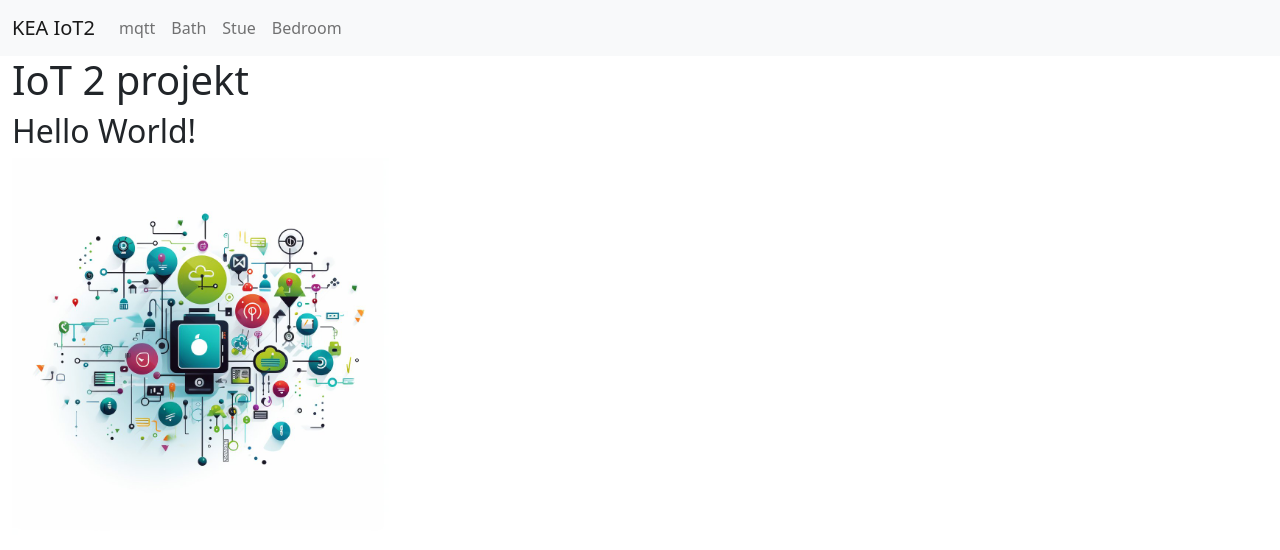
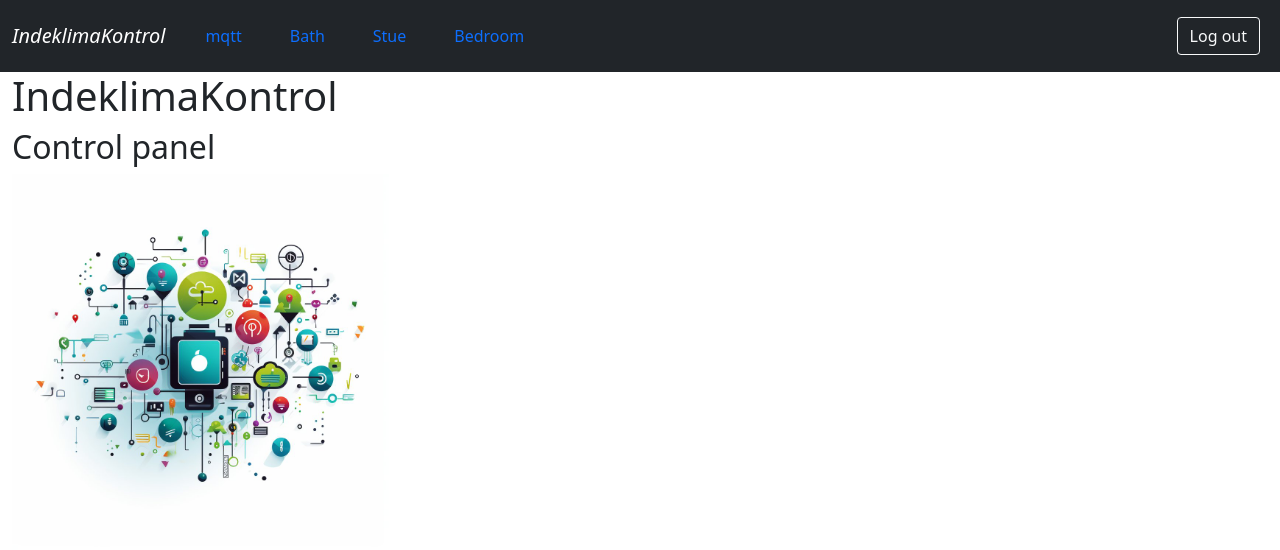
Before and after one commit to GhostriderDK/IoT-2_smarthome, a Flask app: page / in a window 1280 px wide. Shown: the top 550 px of the page. Run offline with Flask 3, Linux system fonts and the light colour scheme.

Commit message:
Ændrer lidt templates

```diff
--- a/AzureVM/flask_app/templates/base.html
+++ b/AzureVM/flask_app/templates/base.html
@@ -8,35 +8,38 @@
     <!-- Bootstrap CSS -->
     <link href="https://cdn.jsdelivr.net/npm/bootstrap@5.1.0/dist/css/bootstrap.min.css" rel="stylesheet" integrity="sha384-KyZXEAg3QhqLMpG8r+8fhAXLRk2vvoC2f3B09zVXn8CA5QIVfZOJ3BCsw2P0p/We" crossorigin="anonymous">
 
-    <title>{% block title %} {% endblock %} - FlaskApp</title>
+    <title>{% block title %} {% endblock %} - IndeklimaKontrol</title>
   </head>
   <body>
-    <nav class="navbar navbar-expand-lg navbar-light bg-light">
+    <nav class="navbar navbar-expand-lg navbar-dark bg-dark">
     <div class="container-fluid">
-        <a class="navbar-brand" href="{{ url_for('home') }}"> KEA  IoT2 </a>
+        <a class="navbar-brand" href="{{ url_for('home') }}"> <em>IndeklimaKontrol</em> </a>
         <button class="navbar-toggler" type="button" data-bs-toggle="collapse" data-bs-target="#navbarNav" aria-controls="navbarNav" aria-expanded="false" aria-label="Toggle navigation">
         <span class="navbar-toggler-icon"></span>
         </button>
         <div class="collapse navbar-collapse" id="navbarNav">
-        <ul class="navbar-nav">
+        <ul class="nav col-12 col-lg-auto me-lg-auto mb-2 justify-content-center mb-md-0">
 
-            <li class="nav-item">
+            <li class="nav-link px-2">
               <a class="nav-link" href="{{ url_for('mqtt') }}">mqtt</a>
             </li>
 
-            <li class="nav-item">
+            <li class="nav-link px-2">
               <a class="nav-link" href="{{ url_for('bath') }}">Bath</a>
             </li>
 
-            <li class="nav-item">
+            <li class="nav-link px-2">
               <a class="nav-link" href="{{ url_for('livingroom')}}">Stue</a>
             </li>
 
-            <li class="nav-item">
+            <li class="nav-link px-2">
               <a class="nav-link" href="{{ url_for('bedroom')}}">Bedroom</a>
             </li>
 
         </ul>
+        <div class="text-end">
+          <button class="btn btn-outline-light me-2" type="button">Log out</button>
+        </div>
         </div>
     </div>
     </nav>
--- a/AzureVM/flask_app/templates/index.html
+++ b/AzureVM/flask_app/templates/index.html
@@ -1,7 +1,7 @@
 {% extends 'base.html' %}
 
 {% block content %}
-    <h1>{% block title %} IoT 2 projekt {% endblock %}</h1>
-    <h2>Hello World!</h2>
+    <h1>{% block title %} IndeklimaKontrol {% endblock %}</h1>
+    <h2>Control panel</h2>
     <img width="30%" src="static/8-p3cKNJ.jpg">
 {% endblock %}
```
